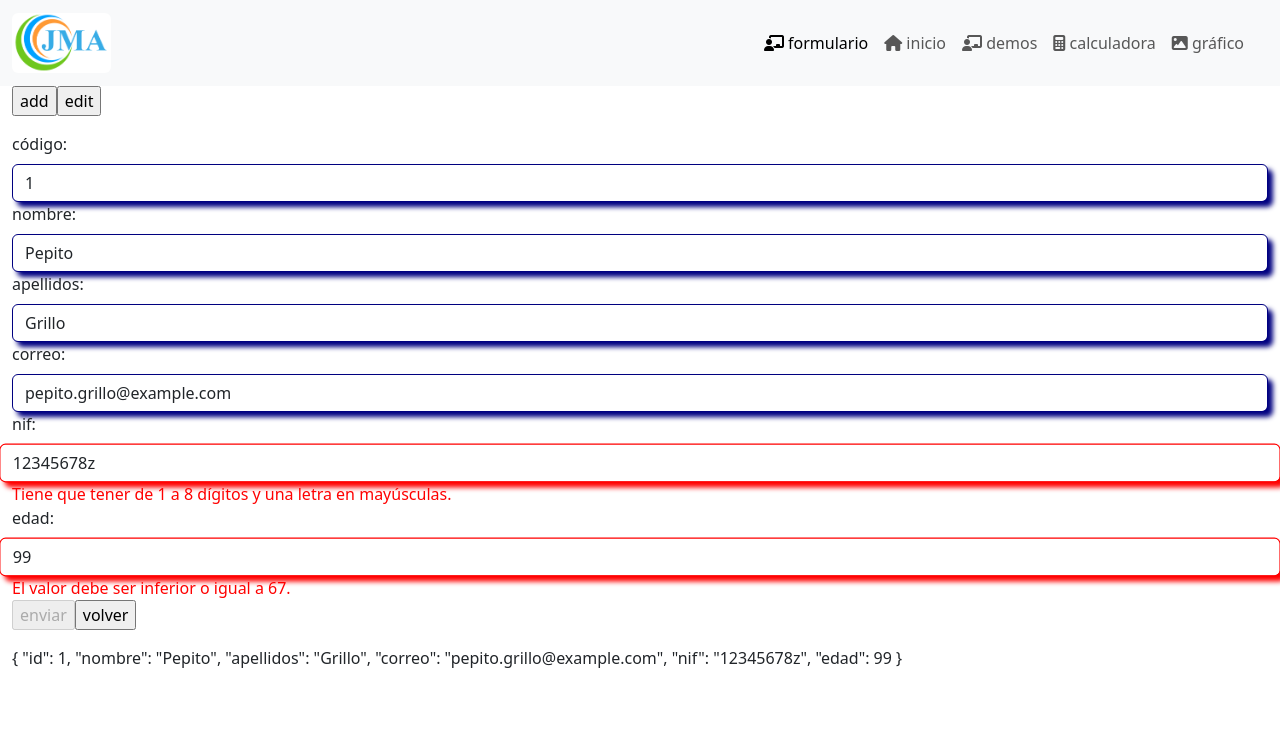
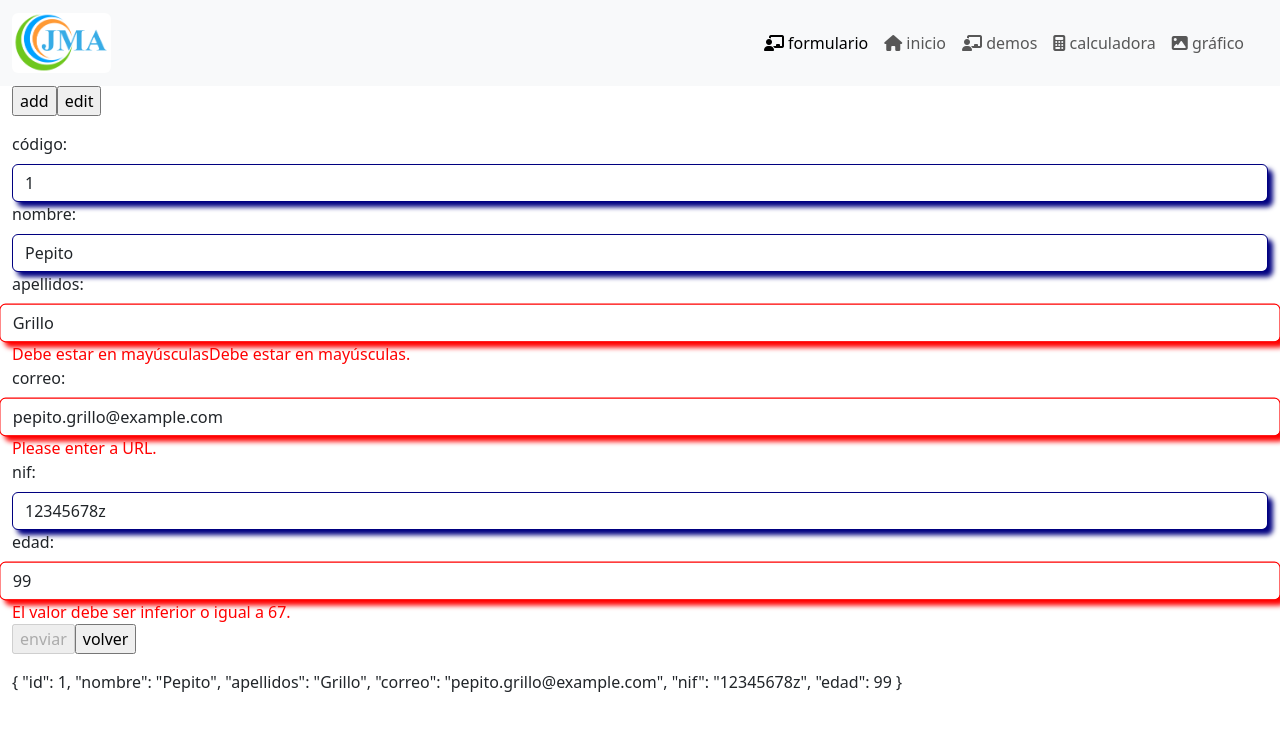
Before and after one commit to jmagit/NG20230717, an Angular app in the folder curso/: page / in a window 1280 px wide. Both pictures are taken after a click on the button "edit". Shown: the top 730 px of the page. Built offline with nearby package versions, Linux system fonts and the light colour scheme.

Commit message:
Validadores

```diff
--- a/curso/src/app/formulario/formulario.component.html
+++ b/curso/src/app/formulario/formulario.component.html
@@ -20,20 +20,22 @@
   <div>
     <label for="apellidos" class="form-label">apellidos:</label>
     <input type="text" class="form-control" id="apellidos" name="apellidos" [(ngModel)]="elemento.apellidos"
-      #apellidos="ngModel" minlength="2" maxlength="10">
+      #apellidos="ngModel" minlength="2" maxlength="10" uppercase>
     <output class="error" [hidden]="!apellidos.hasError('minlength') ">Debe tener como mínimo
       {{apellidos.errors?.['minlength']?.requiredLength}} caracteres"</output>
+    <output class="error" [hidden]="!apellidos.hasError('uppercase') ">Debe estar en mayúsculas</output>
+    <output class="error" [hidden]="apellidos.valid">{{apellidos.errors | errormsg}}</output>
   </div>
   <div>
     <label for="correo" class="form-label">correo:</label>
-    <input type="email" class="form-control" id="correo" name="correo" [(ngModel)]="elemento.correo" #correo="ngModel"
-      maxlength="100" email>
+    <input type="url" class="form-control" id="correo" name="correo" [(ngModel)]="elemento.correo" #correo="ngModel"
+      maxlength="100" >
     <output class="error" [hidden]="correo.valid">{{correo.errors | errormsg}}</output>
   </div>
   <div>
     <label for="nif" class="form-label">nif:</label>
     <input type="text" class="form-control" id="nif" name="nif" [(ngModel)]="elemento.nif" #nif="ngModel"
-      pattern="^\d{1,8}[A-Z]$">
+      nif>
     <output class="error" [hidden]="nif.valid">{{nif.errors | errormsg:'Tiene que tener de 1 a 8 dígitos y una letra en mayúsculas'}}</output>
 
   </div>
--- a/curso/src/lib/my-core/directives/mis-validadores.directive.ts
+++ b/curso/src/lib/my-core/directives/mis-validadores.directive.ts
@@ -62,4 +62,4 @@ export class TypeValidatorDirective implements Validator {
   }
 }
 
-export const MIS_VALIDADORES = [ NIFValidatorDirective, TypeValidatorDirective ]
+export const MIS_VALIDADORES = [ NIFValidatorDirective, TypeValidatorDirective, UppercaseValidatorDirective ]
--- a/curso/src/lib/my-core/index.ts
+++ b/curso/src/lib/my-core/index.ts
@@ -1,3 +1,6 @@
+import { from } from 'rxjs'
+
 export * from './my-core.module'
 export * from './services/logger.service'
 export { CapitalizePipe, ElipsisPipe, StripTagsPipe, ErrorMessagePipe, } from './pipes/cadenas.pipe'
+export { NIFValidator, UppercaseValidator } from './directives/mis-validadores.directive'
```
